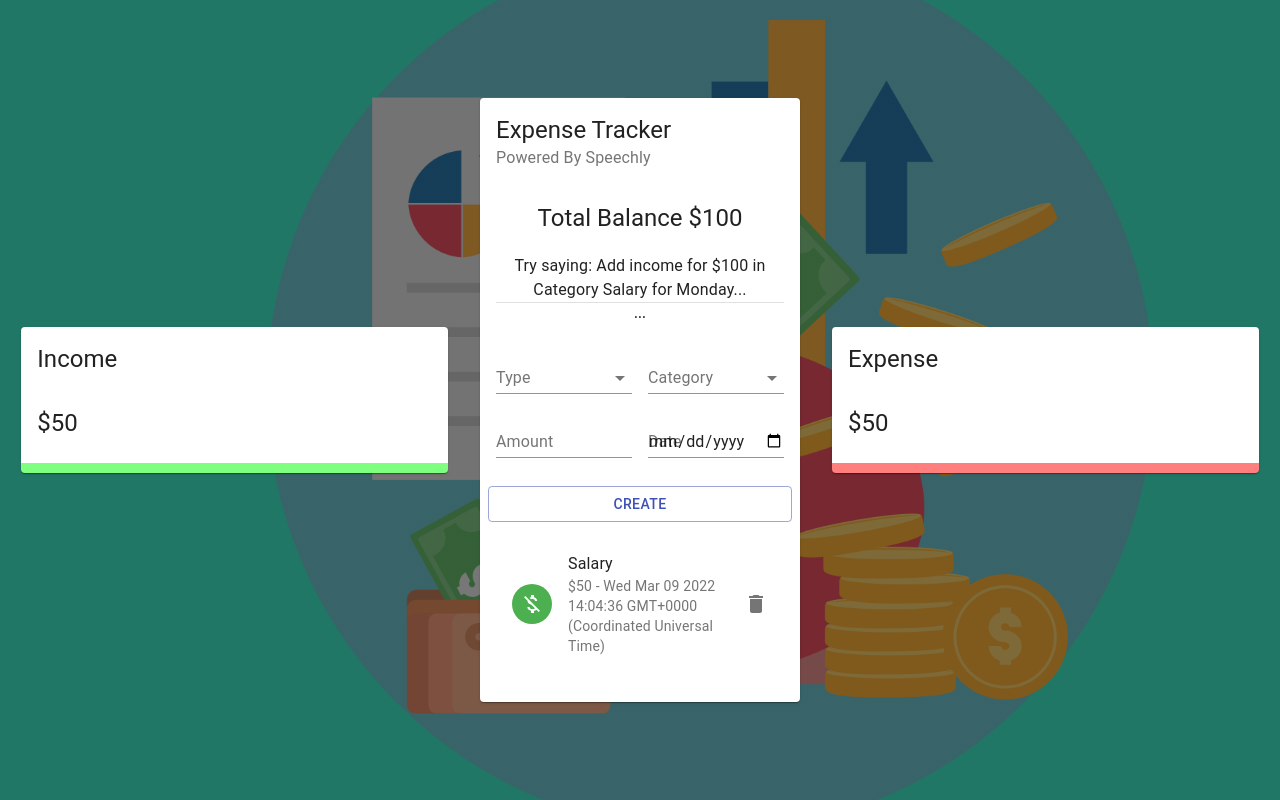
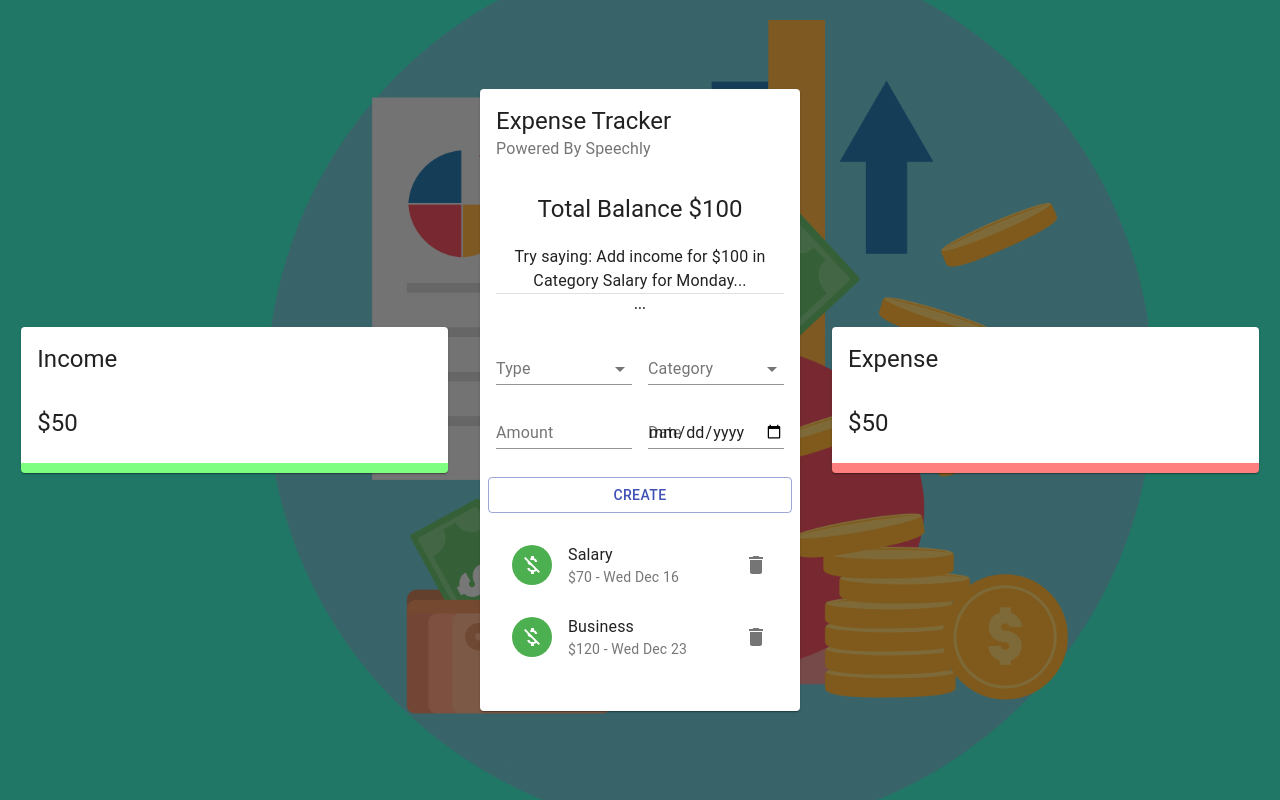
Before and after one commit to EhsanSaraee/expense-tracker-2, a React (Create React App) app: page / in a window 1280 px wide. Built offline with nearby package versions, Linux system fonts and the light colour scheme.

Commit message:
adding context to app

```diff
--- a/src/components/Main/List/List.jsx
+++ b/src/components/Main/List/List.jsx
@@ -19,8 +19,22 @@ const List = () => {
          id: 1,
          type: 'Income',
          category: 'Salary',
-         amount: 50,
-         date: new Date(),
+         amount: 70,
+         date: 'Wed Dec 16',
+      },
+      {
+         id: 2,
+         type: 'Income',
+         category: 'Business',
+         amount: 120,
+         date: 'Wed Dec 23',
+      },
+      {
+         id: 3,
+         type: 'Expense',
+         category: 'Pets',
+         amount: 80,
+         date: 'Wed Dec 19',
       },
    ];
 
--- /dev/null
+++ b/src/context/context.js
@@ -0,0 +1,13 @@
+import { createContext } from 'react';
+
+const initialState = [];
+
+export const ExpenseTrackerContext = createContext(initialState);
+
+export const Provider = ({ children }) => {
+   return (
+      <ExpenseTrackerContext.Provider value={{ appName: 'Expense Tracker ' }}>
+         {children}
+      </ExpenseTrackerContext.Provider>
+   );
+};
--- a/src/index.jsx
+++ b/src/index.jsx
@@ -1,7 +1,13 @@
 import ReactDOM from 'react-dom';
 import App from './App';
+import { Provider } from './context/context';
 import './index.css';
 
 const rootElement = document.getElementById('root');
 
-ReactDOM.render(<App />, rootElement);
+ReactDOM.render(
+   <Provider>
+      <App />
+   </Provider>,
+   rootElement
+);
```
